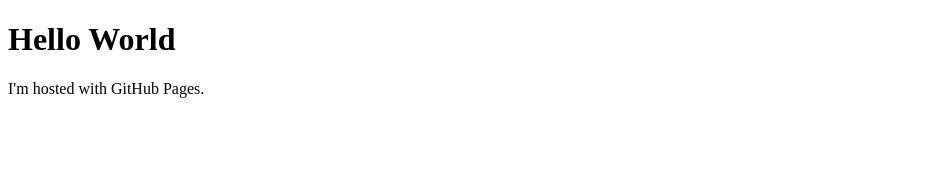
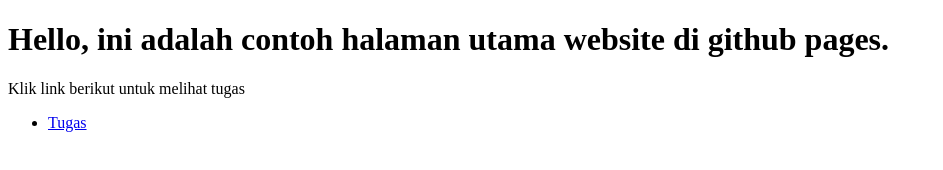
Before and after one commit to bisdiwebdev/bisdiwebdev.github.io, a plain HTML site: page index.html in a window 1280 px wide. Shown: the whole page, without its empty margins (0-943 px from the left). Drawn offline with Linux system fonts and the light colour scheme.

Commit message:
Update index.html

```diff
--- a/index.html
+++ b/index.html
@@ -1,7 +1,10 @@
 <!DOCTYPE html>
 <html>
 <body>
-<h1>Hello World</h1>
-<p>I'm hosted with GitHub Pages.</p>
+<h1>Hello, ini adalah contoh halaman utama website di github pages.</h1>
+<p>Klik link berikut untuk melihat tugas</p>
+<ul>
+  <li><a href="tugas1">Tugas</a></li>
+</ul>
 </body>
 </html>
```
